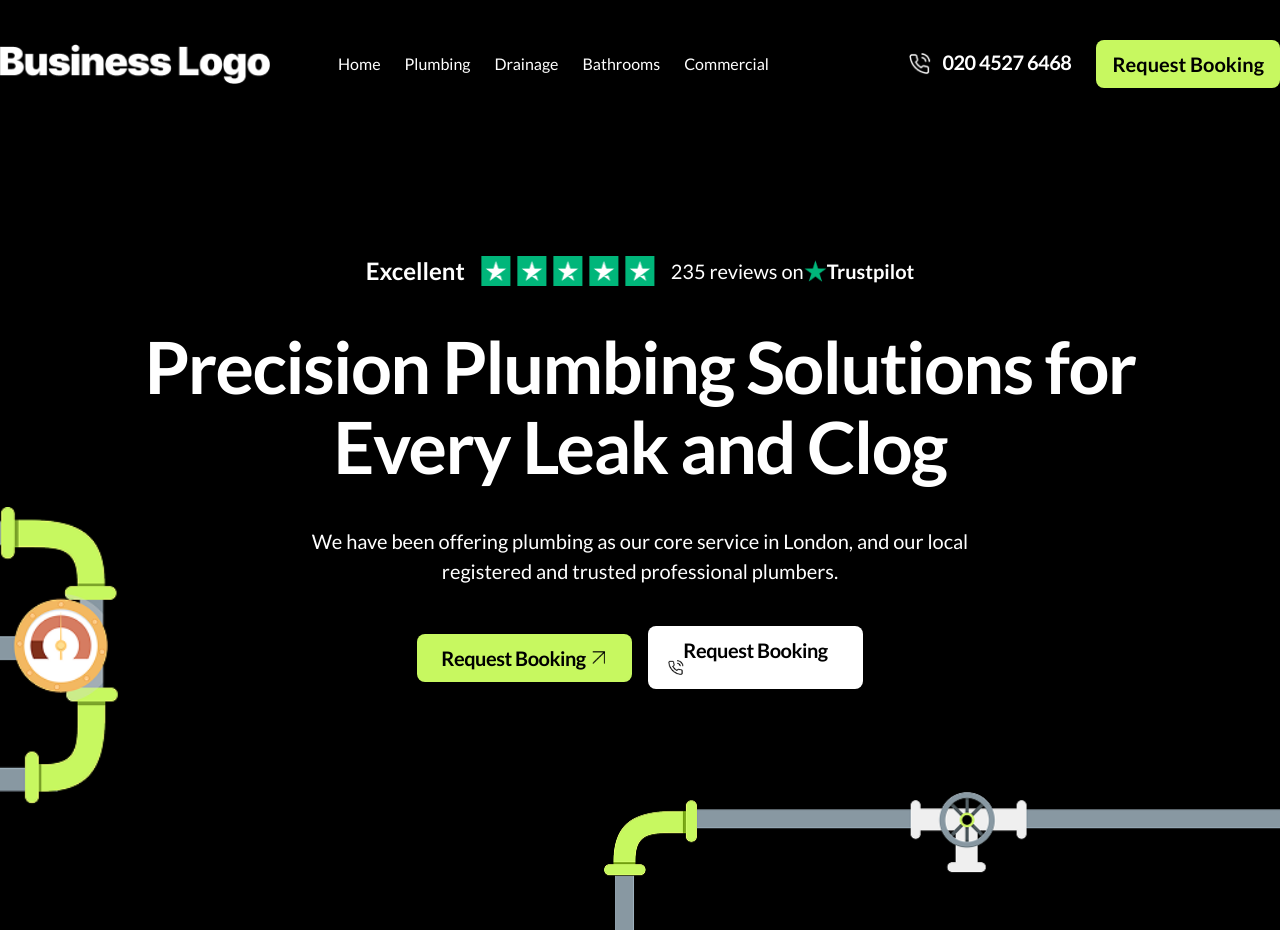
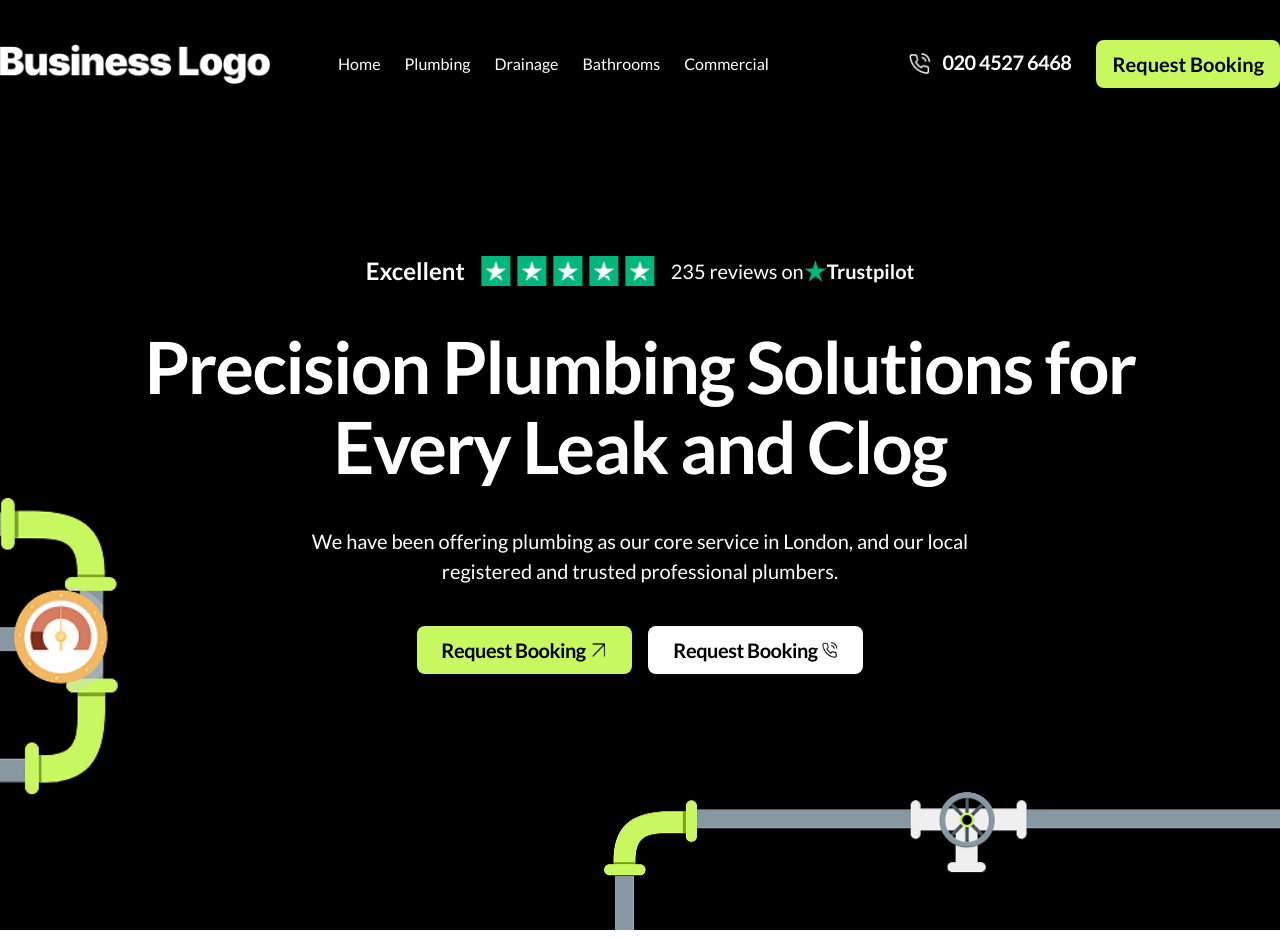
Before and after one commit to ivanhristov92/bp-demo-1, a Next.js app: page / in a window 1280 px wide. Shown: the top 939 px of the page. Built offline with nearby package versions, Linux system fonts and the light colour scheme.

Commit message:
working on creating the section

```diff
--- a/src/app/sections/section-3/section-3.tsx
+++ b/src/app/sections/section-3/section-3.tsx
@@ -89,7 +89,7 @@ export const SectionThree = () => {
 
               </button>
               <button
-                className={`${styles["header-description-booking"]} ${styles["header-description-booking--secondary"]}`}
+                className={`${styles["header-description-booking"]} ${styles["header-description-booking--secondary"]}  ${styles['d-flex']} ${styles['align-items-center']} ${styles['justify-content-center']}`}
               >
                 Request Booking
               <Image src={PhoneIconBtn} alt="Logo" width={16} height={16} />
```
